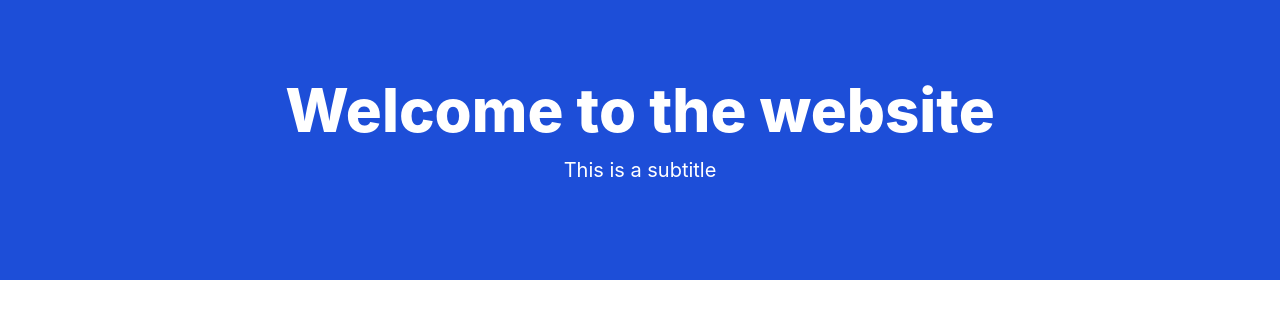
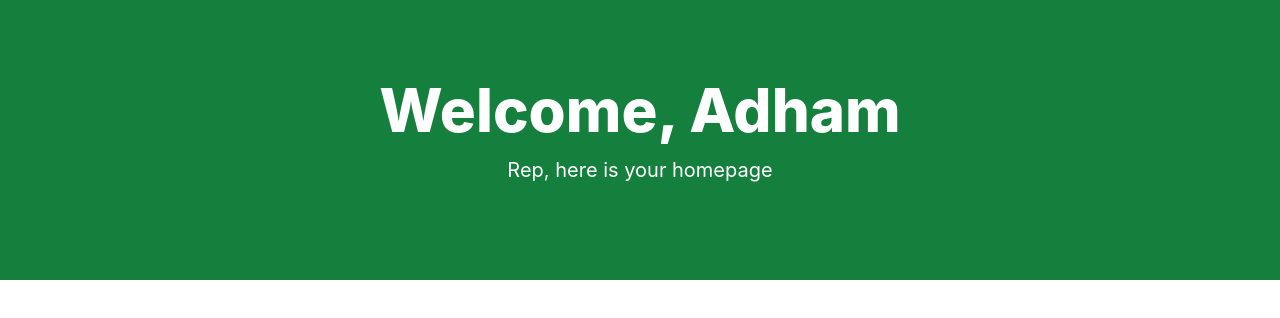
Before and after one commit to Tatos23/FC-CSEN, a React (Create React App) app: page / in a window 1280 px wide. Shown: the top 318 px of the page. Built offline with nearby package versions, Linux system fonts and the light colour scheme.

Commit message:
Added an org folder

```diff
--- a/src/App.js
+++ b/src/App.js
@@ -4,10 +4,11 @@ import HomePage from './components/HomePage.js';
 import NavigationL from './components/NavigationL.js';
 import Landing from './components/landingpage/Landing.js';
 import Hero from './components/Hero.jsx';
+import ORHome from './components/organization/ORHome.js';
 function App() {
   return (
     <div className="App">
-      <Hero title="Welcome to the website" subtitle="This is a subtitle" />
+      <ORHome user = "Adham" role = "Rep"/>
       {/* <Authentication role="Admin" /> */}
       {/* <Landing /> */}
       {/* <HomePage /> */}
--- a/src/components/Hero.jsx
+++ b/src/components/Hero.jsx
@@ -2,7 +2,7 @@ import React from 'react'
 
 const Hero = ({ title, subtitle }) => {
     return (
-        <section class="bg-blue-700 py-20 mb-4">
+        <section class="bg-green-700 py-20 mb-4">
             <div
                 class="max-w-7xl mx-auto px-4 sm:px-6 lg:px-8 flex flex-col items-center"
             >
--- /dev/null
+++ b/src/components/organization/ORHome.js
@@ -0,0 +1,11 @@
+import React from 'react'
+import Hero from '../Hero'
+const ORHome = ({user, role}) => {
+  return (
+    <div>
+        <Hero title={ `Welcome,  ${user}` }subtitle= { `${role}, here is your homepage`}/>
+    </div>
+  )
+}
+
+export default ORHome
```
